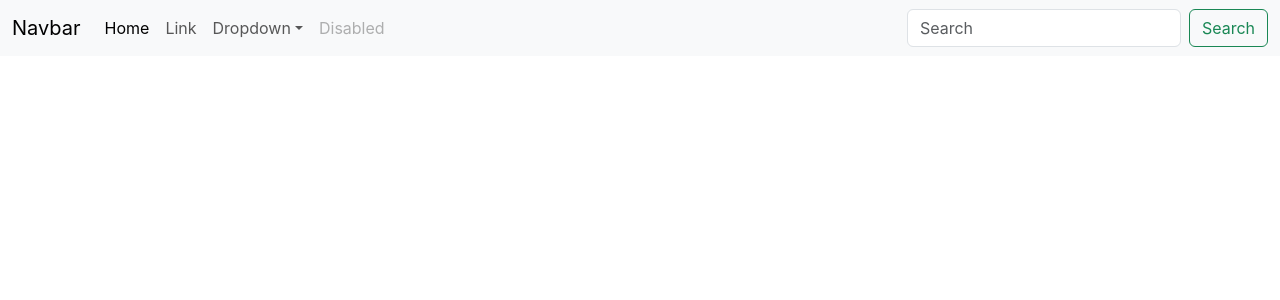
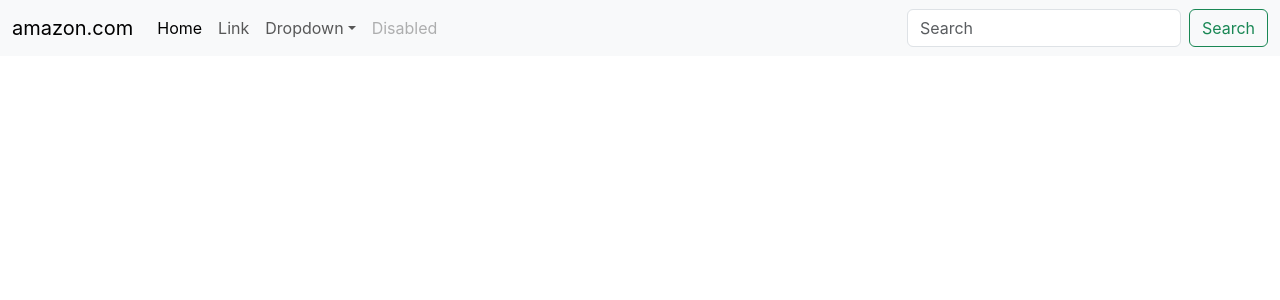
Before and after one commit to Kaushal185/Reactjs, a React (Create React App) app: page / in a window 1280 px wide. Shown: the top 300 px of the page. Built offline with nearby package versions, Linux system fonts and the light colour scheme.

Commit message:
concept of props

```diff
--- a/src/App.js
+++ b/src/App.js
@@ -4,7 +4,10 @@
 
 function App() {
   return (
-    <Navbar/>
+    //props are used for reuse components with variable values.
+    // example here component Navbar is used with title name amazon.com
+    // we can reuse our components again and again
+    <Navbar title = "amazon.com"/>
   );
 }
 
--- a/src/components/Navbar.js
+++ b/src/components/Navbar.js
@@ -1,10 +1,9 @@
 import React from 'react'
-
-export default function Navbar() {
+export default function Navbar(props) {
   return (
     <nav class="navbar navbar-expand-lg bg-body-tertiary">
   <div class="container-fluid">
-    <a class="navbar-brand" href="#">Navbar</a>
+    <a class="navbar-brand" href="/">{props.title}</a>
     <button class="navbar-toggler" type="button" data-bs-toggle="collapse" data-bs-target="#navbarSupportedContent" aria-controls="navbarSupportedContent" aria-expanded="false" aria-label="Toggle navigation">
       <span class="navbar-toggler-icon"></span>
     </button>
```
